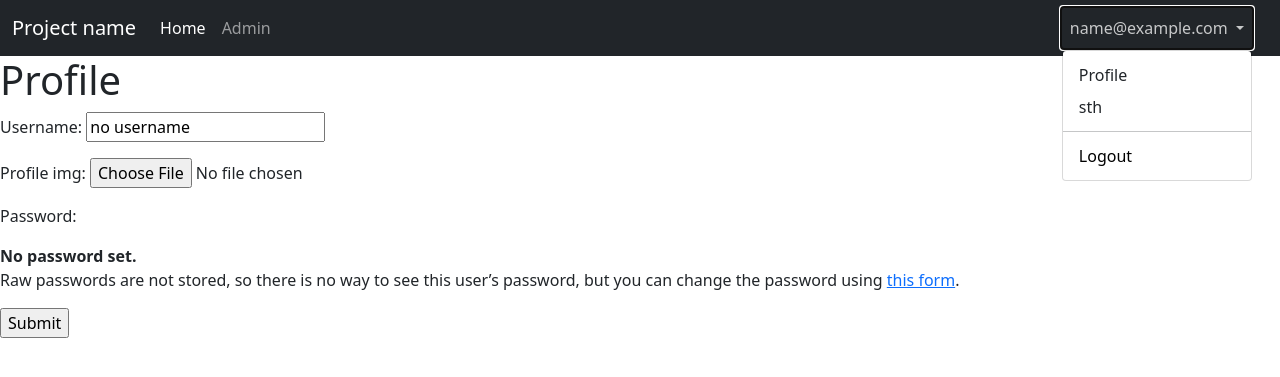
After one commit to ririro93/django_boilerplate, a Django app: page /accounts/profile/ in a window 1280 px wide, after a click that opens the changed part. The commit adds this page. Shown: the top 377 px of the page. Run offline with Django 3.2, Linux system fonts and the light colour scheme; the visitor is signed in with stand-in values (Sample User, id 1); some libraries are stand-ins or nearby versions.

Commit message:
Feat: logout and profile templates added

```diff
--- a/Backend/Backend/settings.py
+++ b/Backend/Backend/settings.py
@@ -158,7 +158,7 @@ ACCOUNT_AUTHENTICATION_METHOD = 'email'
 ACCOUNT_EMAIL_REQUIRED = True
 ACCOUNT_EMAIL_VERIFICATION = 'none'
 ACCOUNT_USERNAME_REQUIRED = False
-ACCOUNT_USER_MODEL_USERNAME_FIELD = None    # without this, signup checks for unique username
+ACCOUNT_USER_MODEL_USERNAME_FIELD = None       # without this, signup checks for unique username
 ACCOUNT_FORMS = {
     'login': 'accounts.forms.MyCustomLoginForm',
     'signup': 'accounts.forms.MyCustomSignupForm',
--- a/Backend/Backend/static/css/base.css
+++ b/Backend/Backend/static/css/base.css
@@ -4,6 +4,19 @@
 }
 
 .profile-img {
+  width: 3vh;
   height: 3vh;
   border-radius: 50%;
 }
+
+.logout-btn {
+  border: none;
+  background-color: #fff;
+  padding: 0.25rem 1rem;
+  width: 100%;
+  text-align: left;
+}
+
+.logout-btn:hover {
+  background-color: #e9ecef;
+}
--- a/Backend/Backend/templates/base/_navbar.html
+++ b/Backend/Backend/templates/base/_navbar.html
@@ -28,10 +28,16 @@
               {{ user.email }}
             </a>
             <ul class="dropdown-menu profile-dropdown" aria-labelledby="navbarDropdown">
-              <li><a class="dropdown-item" href="#">Profile</a></li>
+              <li><a class="dropdown-item" href="{% url 'accounts:profile' %}">Profile</a></li>
               <li><a class="dropdown-item" href="#">sth</a></li>
               <li><hr class="dropdown-divider"></li>
-              <li><a class="dropdown-item" href="{% url 'account_logout' %}?next={{ request.path }}">Logout</a></li>
+              <li>
+                <!-- <a class="dropdown-item" href="{% url 'account_logout' %}?next={{ request.path }}">Logout</a> -->
+                <form method="POST" action="{% url 'account_logout' %}">
+                  {% csrf_token %}
+                  <button class="logout-btn" type="submit">Logout</button>
+                </form>
+              </li>
             </ul>
           </li>
           {% else %}
--- a/Backend/Backend/urls.py
+++ b/Backend/Backend/urls.py
@@ -11,6 +11,7 @@ urlpatterns = [
     path('', homepage, name='homepage'),
     path('admin/', admin.site.urls),
     path('accounts/', include('allauth.urls')),
+    path('accounts/', include('accounts.urls')),
 ]
 
 if settings.DEBUG:
--- a/Backend/accounts/forms.py
+++ b/Backend/accounts/forms.py
@@ -1,6 +1,8 @@
 from django import forms
 from allauth.account.forms import LoginForm, SignupForm
 from allauth.socialaccount.forms import SignupForm as SocialSignupForm
+from django.contrib.auth import get_user_model
+from django.contrib.auth.forms import UserChangeForm
 
 class MyCustomLoginForm(LoginForm):
     def __init__(self, *args, **kwargs):
@@ -104,3 +106,12 @@ class MyCustomSocialSignupForm(SocialSignupForm):
             user.save()
         print('## new social user signup:', user)
         return user
+
+class ProfileForm(UserChangeForm):
+    def __init__(self, *args, **kwargs):
+        super().__init__(*args, **kwargs)
+        self.fields['nickname'].label = 'Username'
+
+    class Meta(UserChangeForm.Meta):
+        model = get_user_model()
+        fields = ['nickname', 'profile_img', 'password']
--- /dev/null
+++ b/Backend/accounts/templates/accounts/profile.html
@@ -0,0 +1,10 @@
+{% extends 'base.html' %}
+
+{% block content %}
+<h1>Profile</h1>
+<form method="POST" action="{% url 'accounts:profile' %}" enctype="multipart/form-data">
+  {% csrf_token %}
+  {{ form.as_p }}
+  <input type="submit" value="Submit">
+</form>
+{% endblock %}
--- /dev/null
+++ b/Backend/accounts/urls.py
@@ -0,0 +1,11 @@
+from django.urls import path, include
+
+from .views import (
+    profile,
+)
+
+app_name = 'accounts'
+
+urlpatterns = [
+    path('profile/', profile, name='profile'),
+]
--- a/Backend/accounts/views.py
+++ b/Backend/accounts/views.py
@@ -1,3 +1,22 @@
-from django.shortcuts import render
+from django.shortcuts import render, redirect
+from .forms import ProfileForm
 
 # Create your views here.
+def profile(request):
+    user = request.user
+    if user.is_authenticated:
+        if request.method == 'POST':
+            print(request.POST)
+            print(request.FILES)
+            form = ProfileForm(instance=user, data=request.POST, files=request.FILES)
+            if form.is_valid():
+                form.save()
+                return redirect('homepage')
+        else:
+            form = ProfileForm(instance=user)
+        context = {
+            'form': form,
+        }
+        return render(request, 'accounts/profile.html', context)
+    else:
+        return redirect('account_login')
```
Also changed, not shown: README.md.
